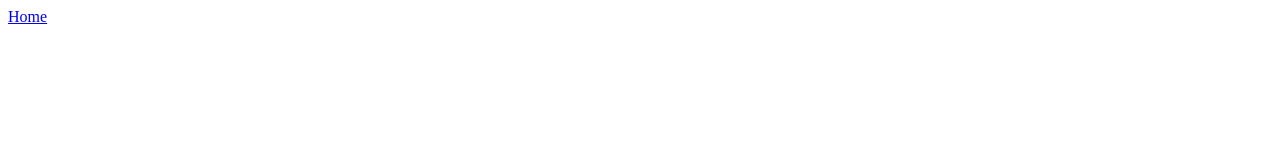
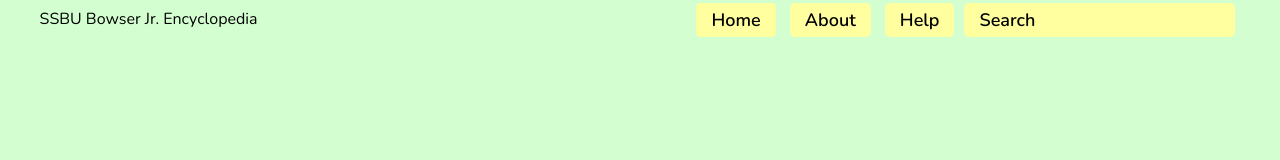
Before and after one commit to Zetami/pages, a plain HTML site: page CS102 project/index.html in a window 1280 px wide. Drawn offline with nearby package versions, Linux system fonts and the light colour scheme.

Commit message:
WIP project

```diff
--- a/CS102 project/css/style.css
+++ b/CS102 project/css/style.css
@@ -1,15 +1,47 @@
+@import url('https://fonts.googleapis.com/css2?family=Nunito:ital,wght@0,200..1000;1,200..1000&family=Quicksand:wght@300..700&display=swap');
 
+/* Color palette:
+   #70ff66 - light green
+   #d3ffd0 - pastel green
+   #ffffa0 - pastel yellow */
 * {
     box-sizing: border-box;
 }
 
 body{
+    font-family: nunito, sans-serif;
+    background: #d3ffd0;
+}
+#wrapper{
+    width: 95%;
+    margin: 0 auto;
+}
+.navbar{
+    float: right;
 
 }
-#wrapper{
-    width: 80%;
+.navbar a{
+    text-decoration: none;
+    font-size: 18px;
+    font-weight: 600;
+    padding: 5px 15px 5px 15px;
+    margin: 0 5px 5px 5px;
+    background-color: #ffffa0;
+    color: #000000;
+    border-radius: 5px;
 
 }
-.navbar{
-
+.navbar span{
+    text-decoration: none;
+    font-size: 18px;
+    font-weight: 600;
+    padding: 5px 200px 5px 15px;
+    margin: -5px 5px 5px 5px;
+    background-color: #ffffa0;
+    color: #000000;
+    border-radius: 5px;
+    float: right;
 }
+.navdivider{
+    padding: 5 px 5 px 5 px;
+}
--- a/CS102 project/index.html
+++ b/CS102 project/index.html
@@ -8,9 +8,15 @@
 </head>
 <body>
     <div id="wrapper">
-        <nav>
-            <a href="index.html">Home</a>
-        </nav>
+        <div class="topbar">
+            SSBU Bowser Jr. Encyclopedia
+            <nav class="navbar">
+                <a href="index.html">Home</a>
+                <a href="#">About</a>
+                <a href="#">Help</a>
+                <span class="navbar">Search</span>
+            </nav>
+        </div>
     </div>
 </body>
 </html>
```
